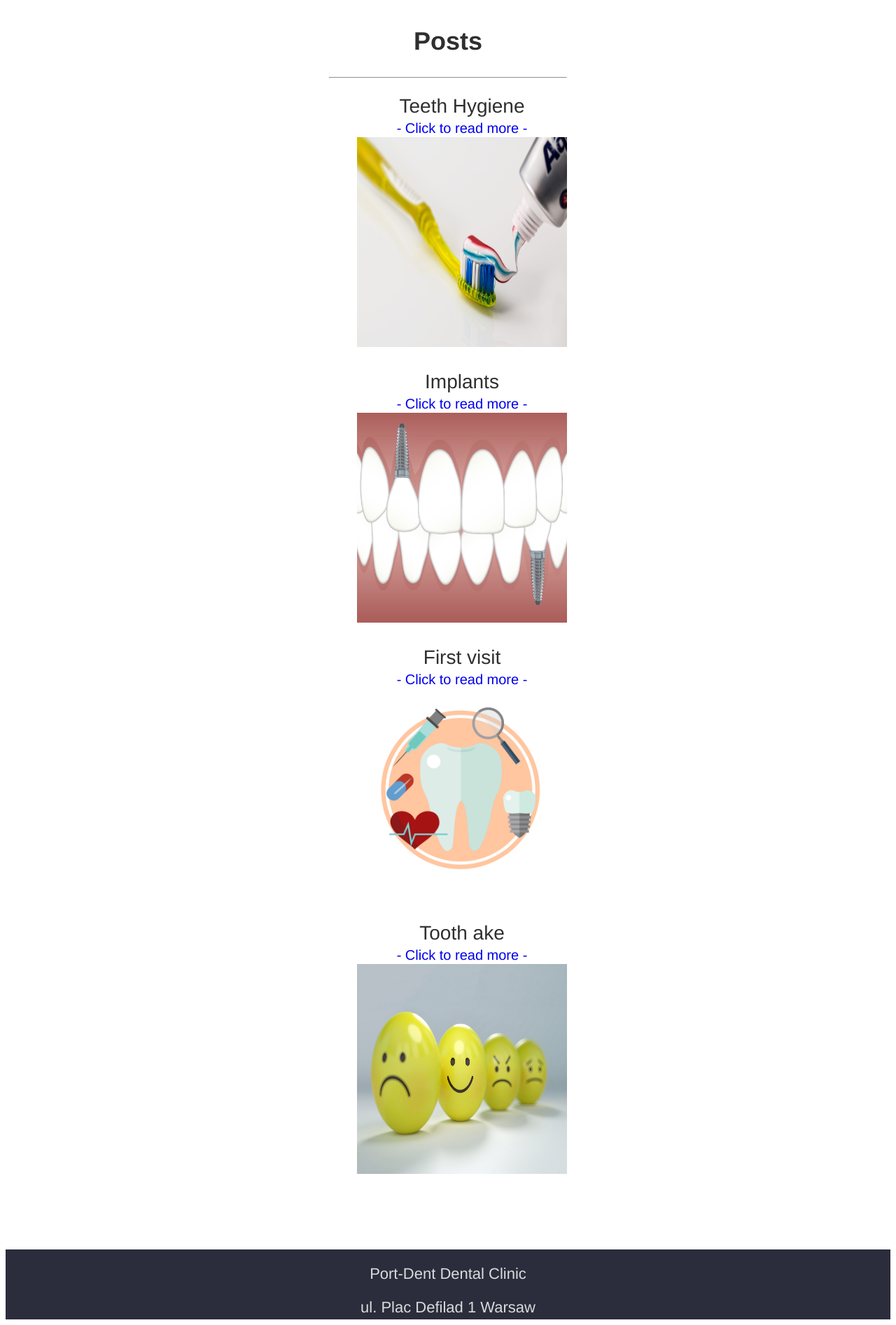
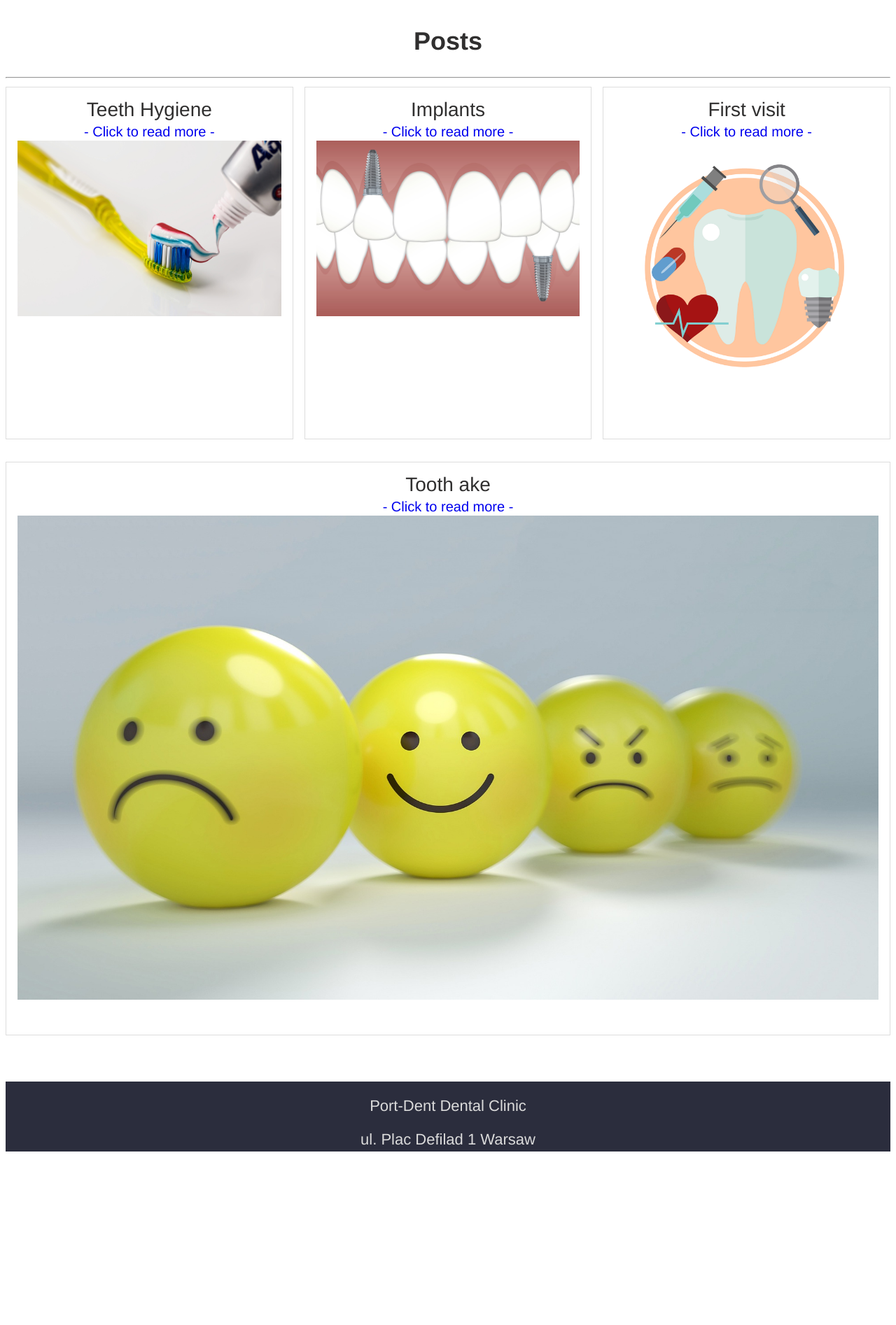
Before and after one commit to marlenawawer/portdent_website, a Django app: page /PortDent/blog/ in a window 1280 px wide. Shown: the part 100-1994 px from the top of the page at 70% size. After the commit the page ends 1746 px from the top, so only its background shows below. Run offline with Django 4.2, Linux system fonts and the light colour scheme; data comes from the database, SQL or seed files in the repository; some libraries are stand-ins or nearby versions.

Commit message:
change blog page

```diff
--- a/portdent_website/static/css/styles.css
+++ b/portdent_website/static/css/styles.css
@@ -236,10 +236,10 @@
   clear: both;
   }
 
-.coverphoto {
+/* .coverphoto {
   height: 300px;
   width: 300px;
-}
+} */
 
 ul li::marker {
   color: white;
@@ -258,3 +258,34 @@
 .posttitle {
   font-size: 28px;
 }
+
+.posts-container {
+  display: flex;
+  flex-wrap: wrap;
+  gap: 16px; /* Adjust the gap between posts as needed */
+}
+
+.post-item {
+  flex: 1 1 calc(33.333% - 32px); /* Adjust the percentage based on the desired number of posts per row */
+  box-sizing: border-box;
+  padding: 16px; /* Adjust the padding as needed */
+  border: 1px solid #ddd; /* Optional: add a border for better visual separation */
+  margin-bottom: 16px; /* Adjust the margin as needed */
+}
+
+@media (max-width: 1200px) {
+  .post-item {
+      flex: 1 1 calc(50% - 32px); /* Two posts per row on medium screens */
+  }
+}
+
+@media (max-width: 768px) {
+  .post-item {
+      flex: 1 1 calc(100% - 32px); /* One post per row on small screens */
+  }
+}
+
+.coverphoto {
+  max-width: 100%;
+  height: auto;
+}
--- a/portdent_website/templates/portdent_app/blog.html
+++ b/portdent_website/templates/portdent_app/blog.html
@@ -4,18 +4,18 @@
 
 <div class="text">
     <h2>Posts</h2>
-<hr>
+    <hr>
 
-<ul>
-    {% for post in post_list %}
-
-    <li> <article class="posttitle">{{ post.title }} </article>
-    <a class="readmore" href ="{% url 'portdent_app:post-detail' post.pk %}" >- Click to read more -</a><br/>
-    <img class="coverphoto" src="{{ post.cover_pic.url }}"><br/>
-    <br/></li>
-
-    {% endfor %}
-</ul>
+    <div class="posts-container">
+        {% for post in post_list %}
+        <div class="post-item">
+            <article class="posttitle">{{ post.title }}</article>
+            <a class="readmore" href="{% url 'portdent_app:post-detail' post.pk %}">- Click to read more -</a><br/>
+            <img class="coverphoto" src="{{ post.cover_pic.url }}"><br/>
+            <br/>
+        </div>
+        {% endfor %}
+    </div>
 
 </div>
 
```
Also changed, not shown: portdent_website/static/images/images.jpg (added).
